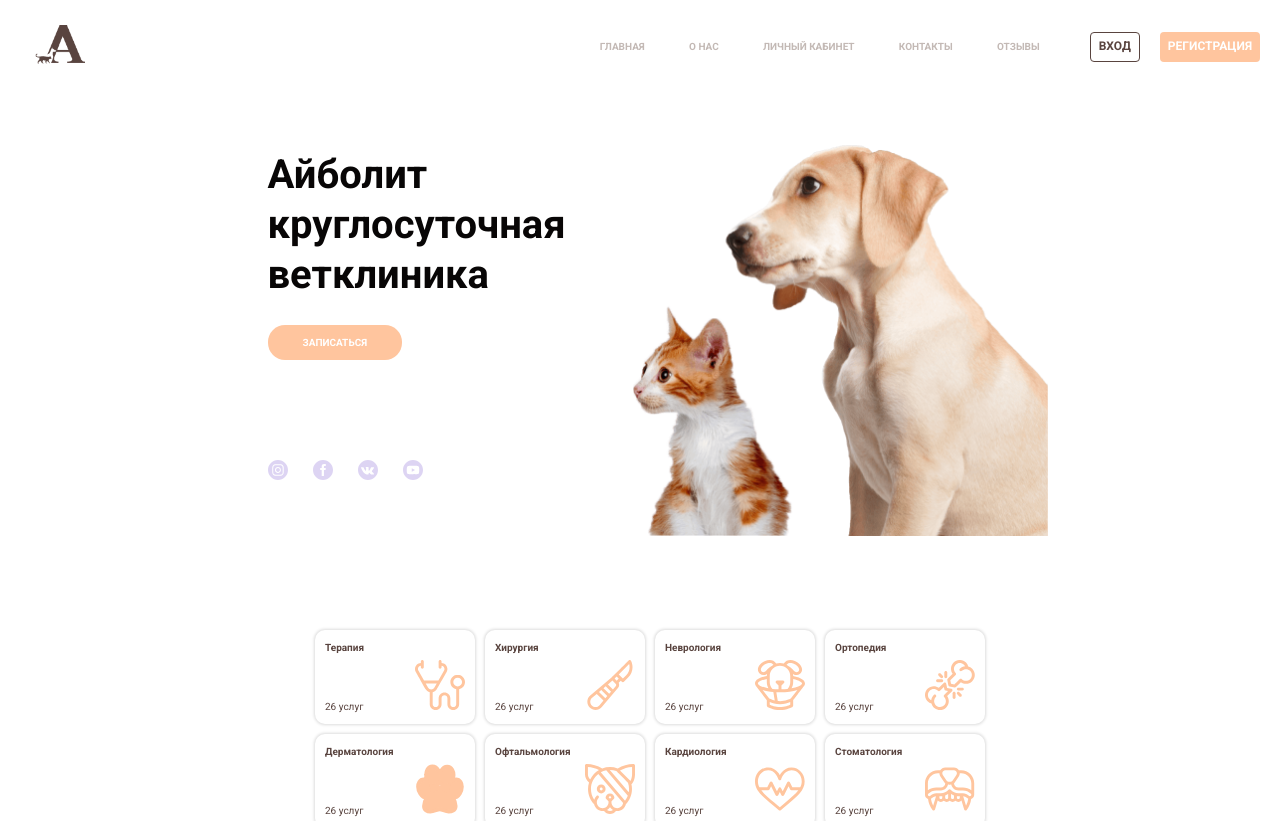
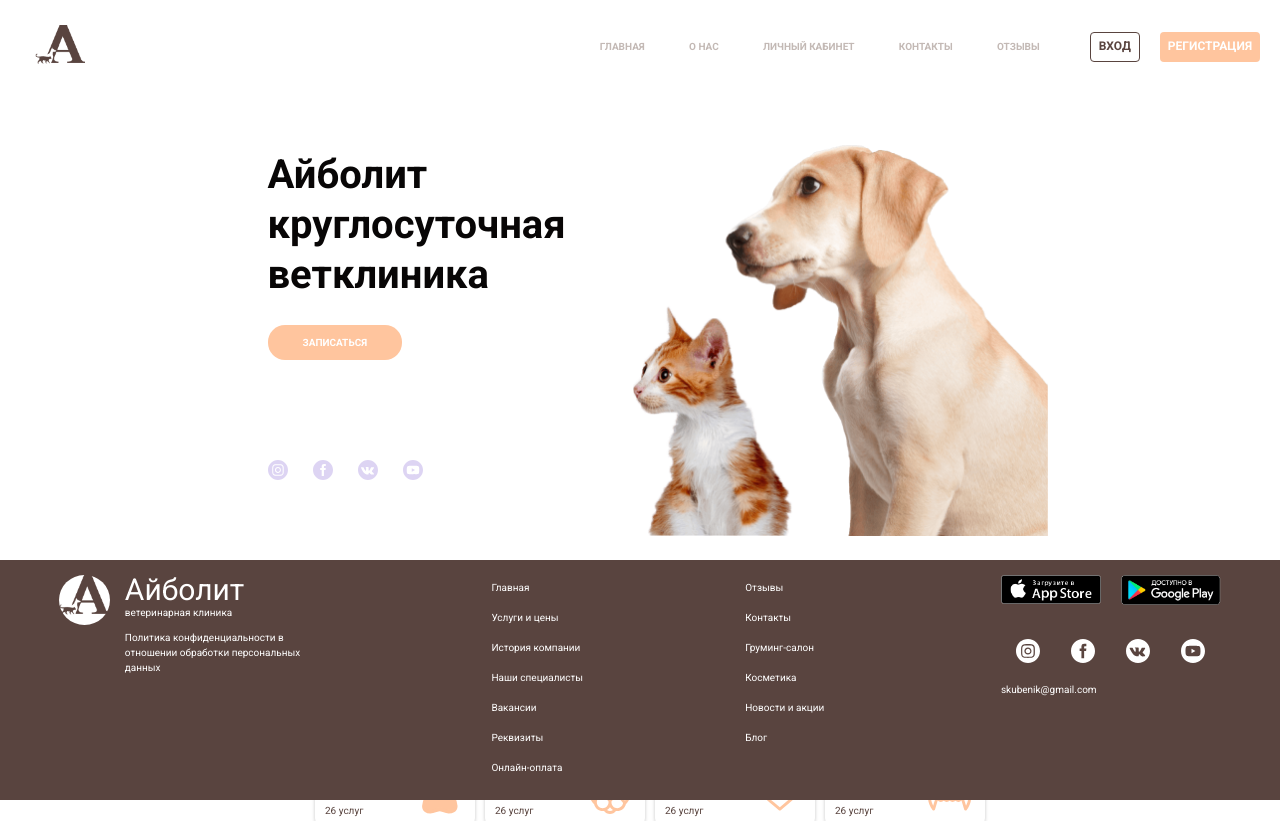
Before and after one commit to Skubenyk/VetClinic-Frontend, a React (Create React App) app: page / in a window 1280 px wide. Shown: the top 821 px of the page. Built offline with nearby package versions, Linux system fonts and the light colour scheme.

Commit message:
Update footer.module.scss

```diff
--- a/src/components/footer/footer.module.scss
+++ b/src/components/footer/footer.module.scss
@@ -9,6 +9,7 @@
 .footer {
   background-color: $c-brown;
   color: $c-white;
+  position: fixed;
   width: 100%;
   bottom: 0;
   left: 0;
```
